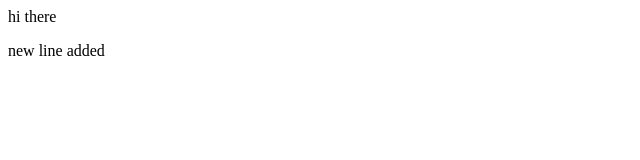
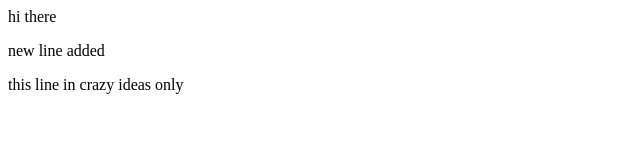
Before and after one commit to ahmed-alawady/swimmingPoolWebsite, a plain HTML site: page index.html in a window 1280 px wide. Shown: the whole page, without its empty margins (0-640 px from the left). Drawn offline with Linux system fonts and the light colour scheme.

Commit message:
new line added to crazy ideas

```diff
--- a/index.html
+++ b/index.html
@@ -1,4 +1,5 @@
 <html>
 	<p>hi there</p>
 	<p>new line added</p>
+	<p>this line in crazy ideas only</p>
 </html>
```
